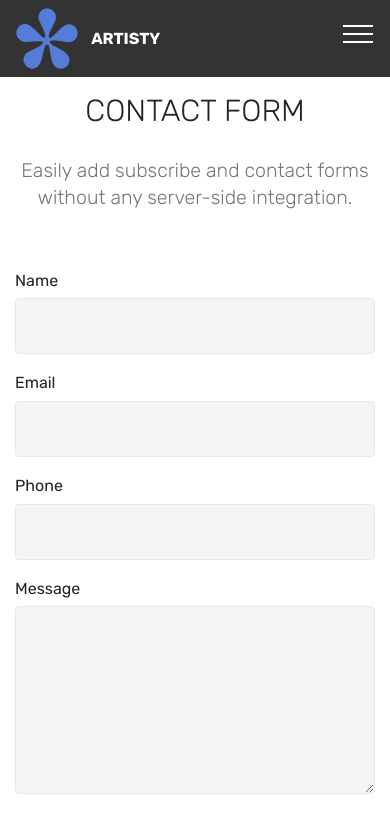
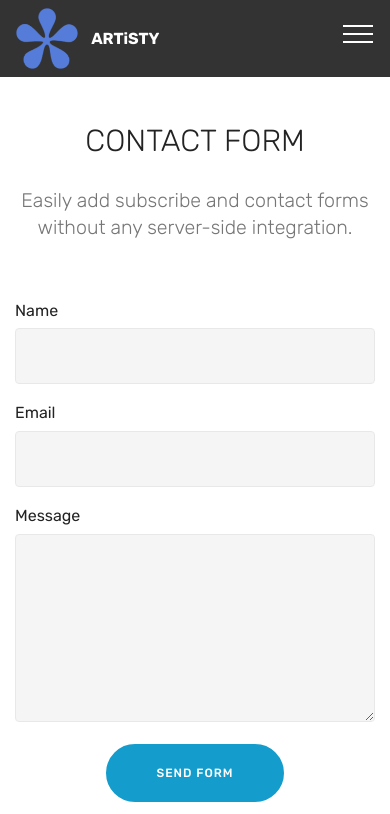
Before and after one commit to artisty33/2, a plain HTML site: page page3.html in a window 390 px wide. Shown: the top 814 px of the page. Drawn offline with Linux system fonts and the light colour scheme.

```diff
--- a/assets/mobirise/css/mbr-additional.css
+++ b/assets/mobirise/css/mbr-additional.css
@@ -3014,7 +3014,7 @@ body {
   color: #c1c1c1 !important;
 }
 .cid-rqxLQfv9oO {
-  padding-top: 90px;
+  padding-top: 120px;
   padding-bottom: 90px;
   background-color: #ffffff;
 }
--- a/page3.html
+++ b/page3.html
@@ -45,7 +45,7 @@
                     </a>
                 </span>
                 <span class="navbar-caption-wrap"><a class="navbar-caption text-white display-4" href="index.html">
-                        ARTISTY</a></span>
+                        ARTiSTY</a></span>
             </div>
         </div>
         <div class="collapse navbar-collapse" id="navbarSupportedContent">
@@ -66,7 +66,7 @@
     </nav>
 </section>
 
-<section class="engine"><a href="https://mobirise.info/e">make a site for free</a></section><section class="mbr-section form1 cid-rqxLQfv9oO" id="form1-a">
+<section class="engine"><a href="https://mobirise.info/y">free html web templates</a></section><section class="mbr-section form1 cid-rqxLQfv9oO" id="form1-a">
 
 
 
@@ -87,7 +87,7 @@
         <div class="row justify-content-center">
             <div class="media-container-column col-lg-8" data-form-type="formoid">
                 <!---Formbuilder Form--->
-                <form action="https://mobirise.com/" method="POST" class="mbr-form form-with-styler" data-form-title="Mobirise Form"><input type="hidden" name="email" data-form-email="true" value="CAH2vuw+1vbf1CmJgCr34eTrs51DGGQaeiVzhWbG6JrzSyhqbCQc9X/KkzZ2i2vImz3afAkoSnKFne4gFuY8BnXvq8IbFU7pvR9U1EdqWVaGIjGv+HqyOjgtPPjhechH">
+                <form action="https://mobirise.com/" method="POST" class="mbr-form form-with-styler" data-form-title="Mobirise Form"><input type="hidden" name="email" data-form-email="true" value="XSaMEOSxLM3BjyZjssUI5ZrrZ3dc/HP6J3lhAFcbWVcvBIcKG1ZISaL+dPDWzDim2dJi7q0LA2QvyQtvPafeWIQaxTXur2D9lqILimVyDRUd2X/zpCxj2M1NxX1IyAy1">
                     <div class="row row-sm-offset">
                         <div hidden="hidden" data-form-alert="" class="alert alert-success col-12">Thanks for filling out the form!</div>
                         <div hidden="hidden" data-form-alert-danger="" class="alert alert-danger col-12">
@@ -102,10 +102,7 @@
                             <label for="email-form1-a" class="form-control-label mbr-fonts-style display-7">Email</label>
                             <input type="email" name="email" data-form-field="Email" required="required" class="form-control display-7" id="email-form1-a">
                         </div>
-                        <div data-for="phone" class="col-md-4  form-group">
-                            <label for="phone-form1-a" class="form-control-label mbr-fonts-style display-7">Phone</label>
-                            <input type="tel" name="phone" data-form-field="Phone" class="form-control display-7" id="phone-form1-a">
-                        </div>
+
                         <div data-for="message" class="col-md-12 form-group">
                             <label for="message-form1-a" class="form-control-label mbr-fonts-style display-7">Message</label>
                             <textarea name="message" data-form-field="Message" class="form-control display-7" id="message-form1-a"></textarea>
```
Also changed, not shown: index.html (+1 -1 lines), page1.html (+2 -2 lines), page2.html (+2 -2 lines), page4.html (+3 -3 lines), 1 other file.
